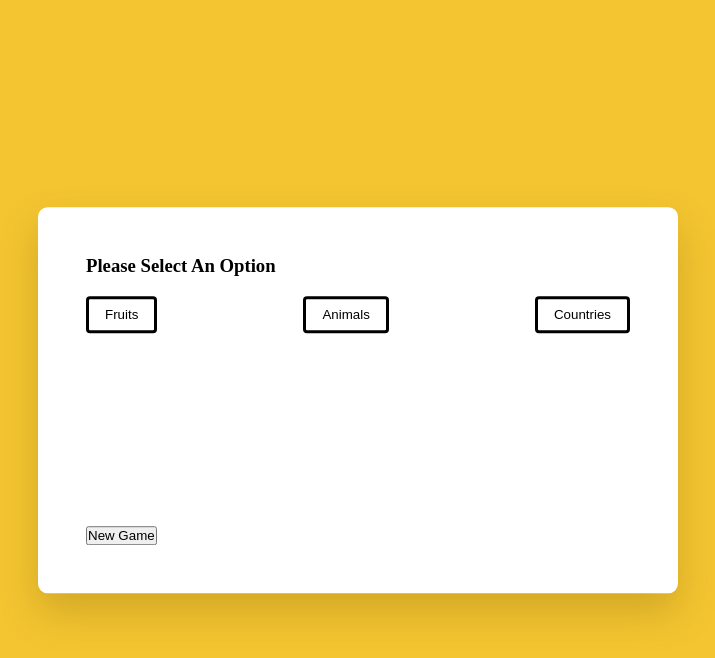
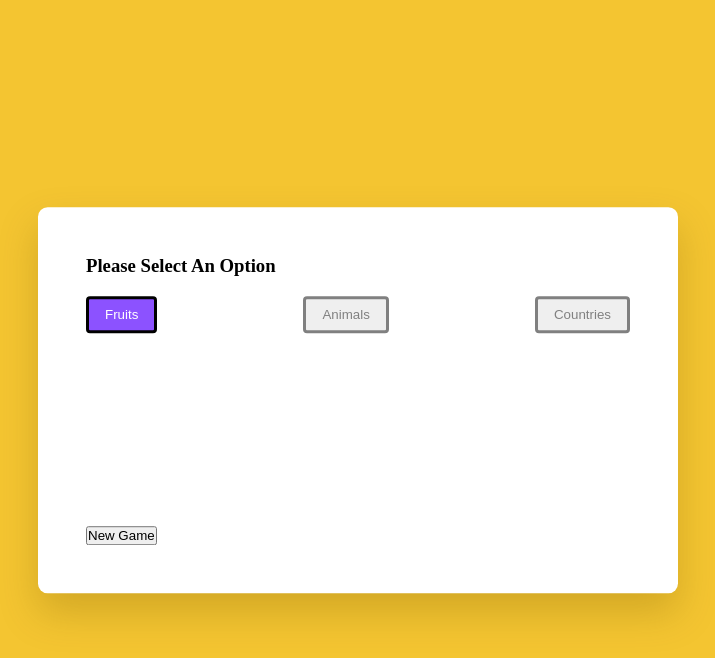
Before and after one commit to tlchambers/hangman, a website: page index.html in a window 1280 px wide. Both pictures are taken after a click on the button "Fruits". Shown: the whole page, without its empty margins (282-997 px from the left). Drawn offline with Linux system fonts and the light colour scheme.

Commit message:
Updated code and styling

```diff
--- a/script.js
+++ b/script.js
@@ -25,7 +25,7 @@ let options = {
     "Croatia",
   ],
 };
-//count
+
 let winCount = 0;
 let count = 0;
 
@@ -41,12 +41,23 @@ const displayOptions = () => {
   optionsContainer.appendChild(buttonCon);
 };
 
+const generateWord = (optionValue) => {
+  let optionsButtons = document.querySelectorAll(".options");
+  // if optionValue matches the button innerText then highlight the button
+  optionsButtons.forEach((button) => {
+    if (button.innerText.toLowerCase() === optionValue) {
+      button.classList.add("active");
+    }
+    button.disabled = true;
+  });
+};
+
 //Initial Function (Called when page loads/user presses new game)
 const initializer = () => {
   winCount = 0;
   count = 0;
-  displayOptions()
-}
+  displayOptions();
+};
 
 //New Game
 newGameButton.addEventListener("click", initializer);
--- a/style.css
+++ b/style.css
@@ -31,10 +31,20 @@ background-color: #f4c531;
 }
 #options-container button {
   padding: 0.6em 1.2em;
-  border: 3px solid #000000;
+  border: 3px solid #f4c531;
   background-color: #ffffff;
   color: #000000;
   border-radius: 0.3em;
   text-transform: capitalize;
   cursor: pointer;
 }
+#options-container button:disabled {
+  border: 3px solid #808080;
+  color: #808080;
+  background-color: #efefef;
+}
+#options-container button.active {
+  background-color: #8c52ff;
+  border: 3px solid #000000;
+  color: #fff;
+}
```
